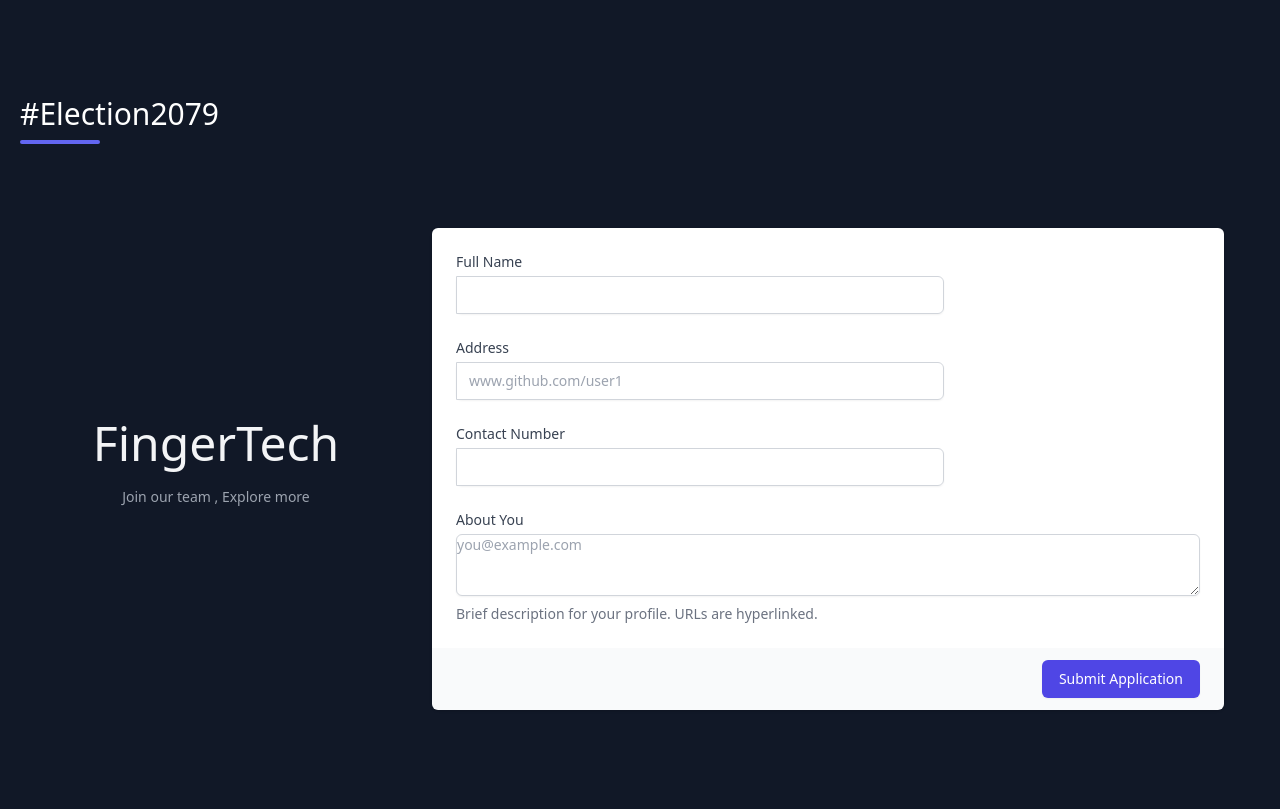
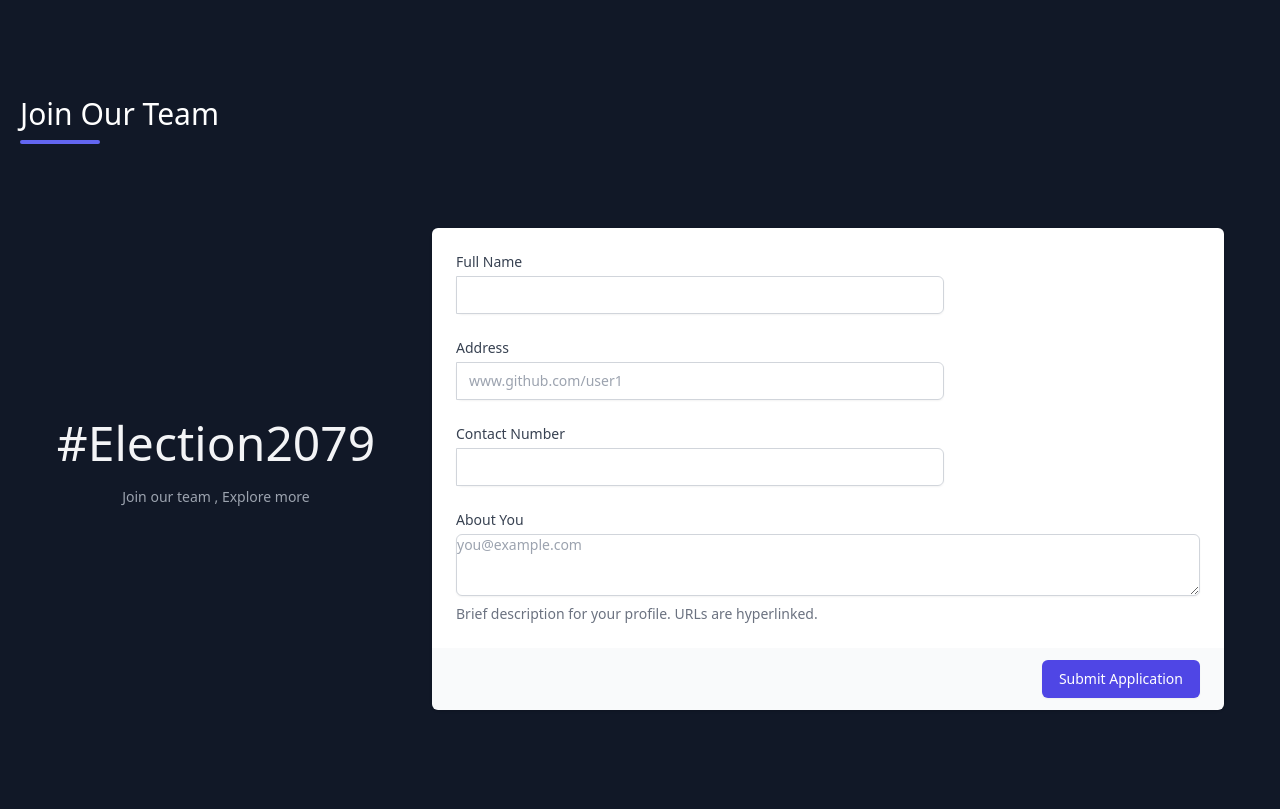
Before and after one commit to anilkhatiwada/election-frontend, a Django app: page /joinourteam in a window 1280 px wide. Shown: the part 130-939 px from the top of the page. Run offline with Django 4.2, Linux system fonts and the light colour scheme; some libraries are stand-ins or nearby versions.

Commit message:
join our team edited

```diff
--- a/src/website/templates/website/jointeam.html
+++ b/src/website/templates/website/jointeam.html
@@ -5,7 +5,7 @@
         <div class="container px-5 py-24 mx-auto">
           <div class="flex flex-wrap w-full mb-20">
             <div class="lg:w-1/2 w-full mb-6 lg:mb-0">
-              <h1 class="sm:text-3xl text-2xl font-medium title-font mb-2 ">#Election2079</h1>
+              <h1 class="sm:text-3xl text-2xl font-medium title-font mb-2 ">Join Our Team</h1>
               <div class="h-1 w-20 bg-indigo-500 rounded"></div>
             </div>
           </div>
@@ -15,7 +15,7 @@
                 <div class="md:grid md:grid-cols-3 md:gap-6">
                   <div class="md:col-span-1  flex items-center justify-center">
                     <div class="px-4 sm:px-0 text-center ">
-                      <h3 class="text-5xl font-medium leading-6 text-gray-100">FingerTech</h3>
+                      <h3 class="text-5xl font-medium leading-6 text-gray-100">#Election2079</h3>
                       <p class="mt-8 text-sm text-gray-400">Join our team , Explore more</p>
                     </div>
                   </div>
```
